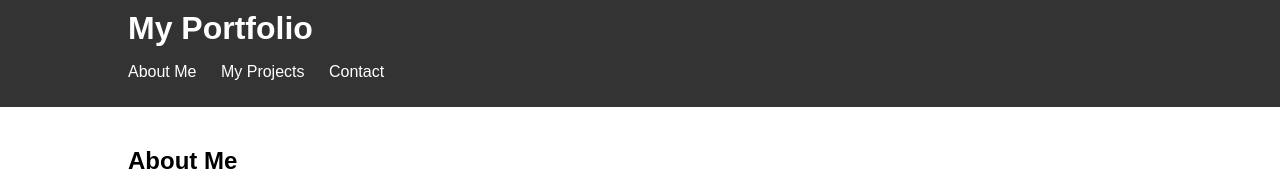
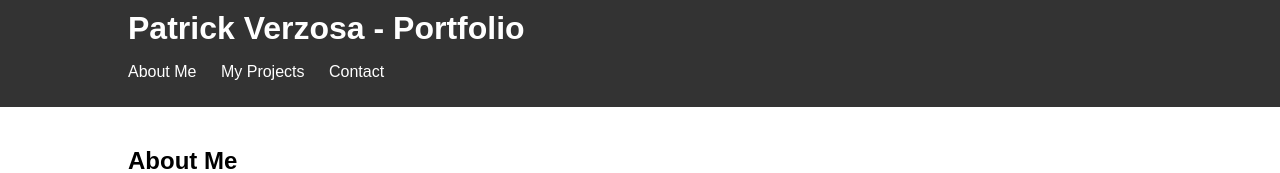
Before and after one commit to patrickverzosa/portfolio, a plain HTML site: page index.html in a window 1280 px wide. Shown: the top 173 px of the page. Drawn offline with Linux system fonts and the light colour scheme.

Commit message:
Update index.html

```diff
--- a/index.html
+++ b/index.html
@@ -3,13 +3,13 @@
 <head>
     <meta charset="UTF-8">
     <meta name="viewport" content="width=device-width, initial-scale=1.0">
-    <title>Patrick Verzosa - Portfolio</title>
+    <title>My Portfolio</title>
     <link rel="stylesheet" href="style.css">
 </head>
 <body>
     <header>
         <div class="container">
-            <h1>My Portfolio</h1>
+            <h1>Patrick Verzosa - Portfolio</h1>
             <nav>
                 <ul>
                     <li><a href="#about">About Me</a></li>
```
